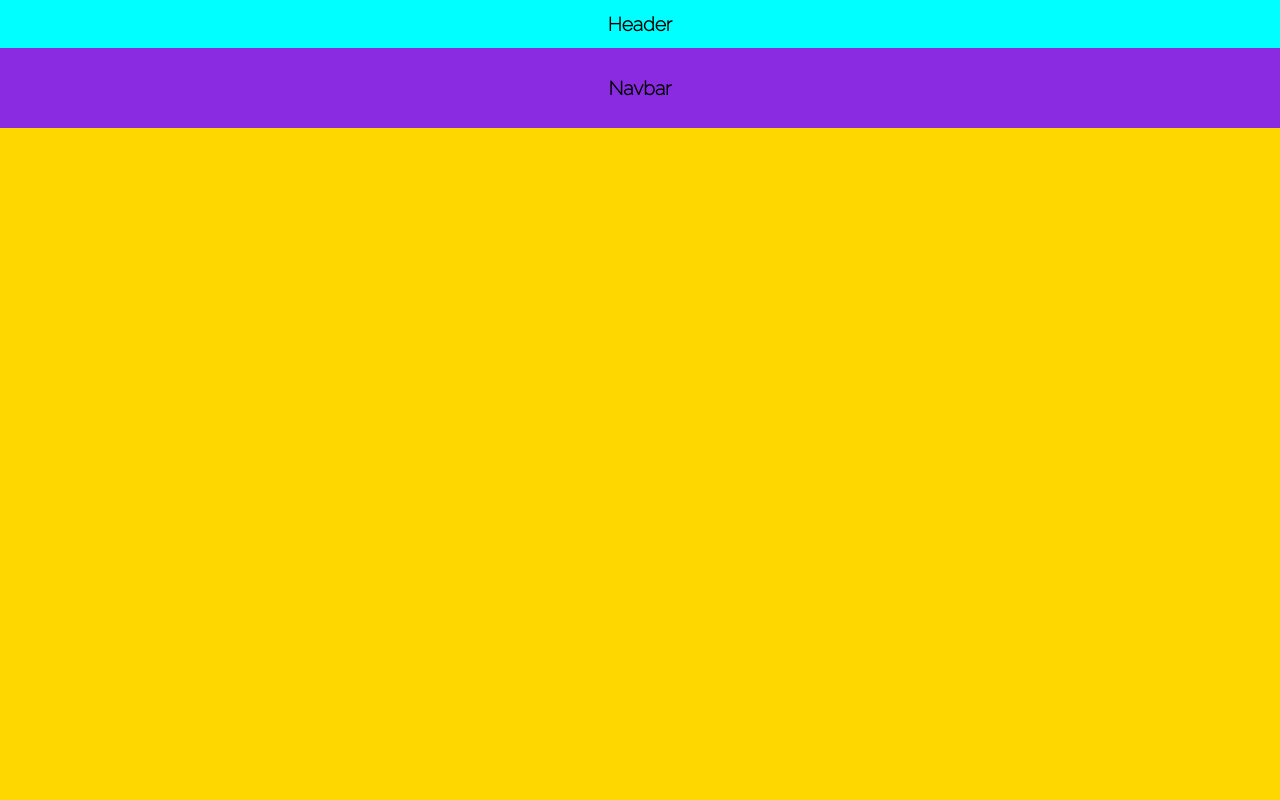
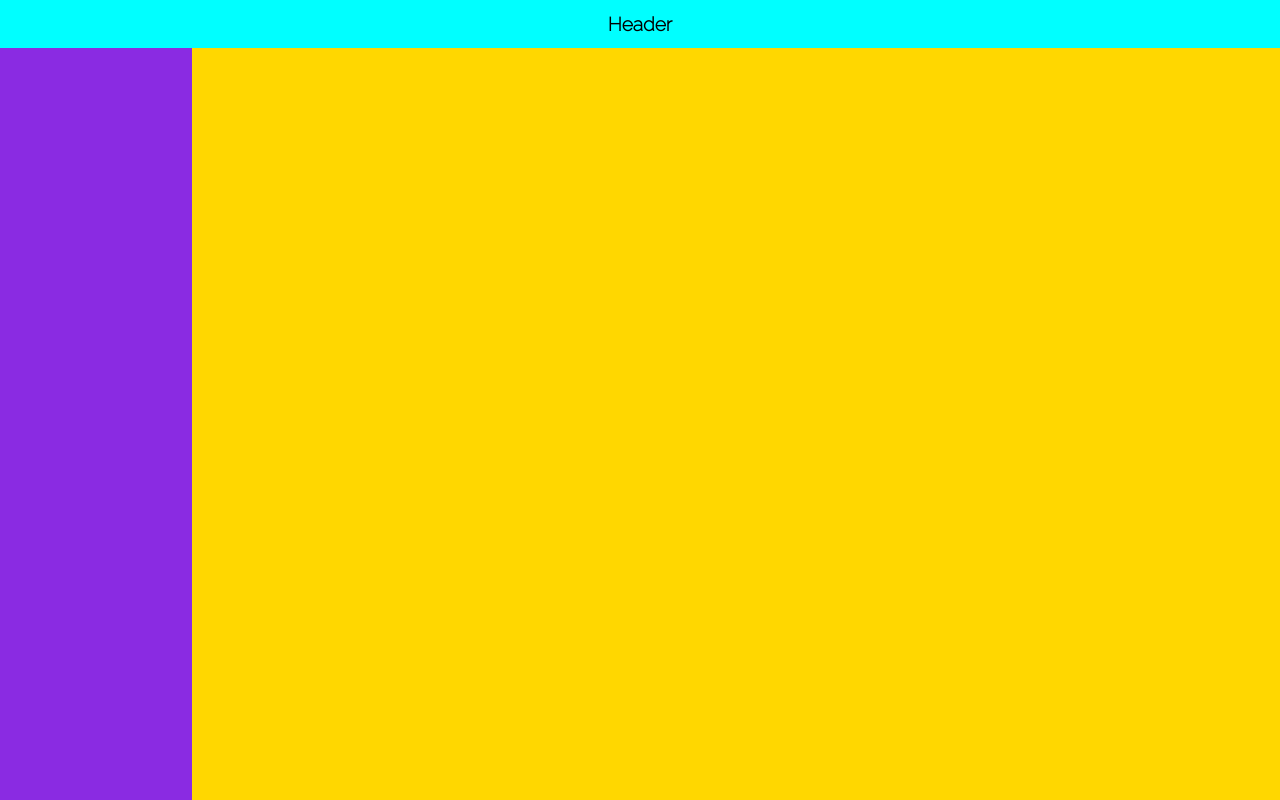
Before and after one commit to Swordry-code/ColorViintage, a plain HTML site: page index.html in a window 1280 px wide. Shown: the top 800 px of the page. Drawn offline with Linux system fonts and the light colour scheme; files that its build step writes are made by us from their sources.

Commit message:
design 2

```diff
--- a/css/style.css
+++ b/css/style.css
@@ -21,10 +21,15 @@ header {
     justify-content: center;
 }
 
+.cont-nav {
+    display: flex;
+    flex-direction: row;
+}
+
 .navbar {
     background-color: blueviolet;
-    width: 100%;
-    height: 5rem;
+    width: 15%;
+    height: 200rem;
     display: flex;
     align-items: center;
     justify-content: center;
@@ -36,6 +41,7 @@ header {
     display: flex;
     align-items: center;
     justify-content: center;
+    width: 85%;
 }
 
 footer {
--- a/index.html
+++ b/index.html
@@ -3,18 +3,20 @@
         <meta charset="UTF-8">
         <meta http-equiv="X-UA-Compatible" content="IE=edge">
         <meta name="viewport" content="width=device-width, initial-scale=1.0">
-        <link rel="stylesheet" href="ColorViintage%20design%201_fichiers/style.css">
+        <link rel="stylesheet" href="ColorViintage%20design%202%60_fichiers/style.css">
         <title>ColorViintage</title>
     </head>
     <body>
         <header>
             <p>Header</p>
         </header>
+        <div class="cont-nav">
             <div class="navbar">
                 <p>Navbar</p>
             </div>
             <div class="content">
                 <p>Content</p>
+            </div>
         </div>
         <footer>
             <p>Footer</p>
```
Lines whose indentation alone changed are shown as unchanged.
